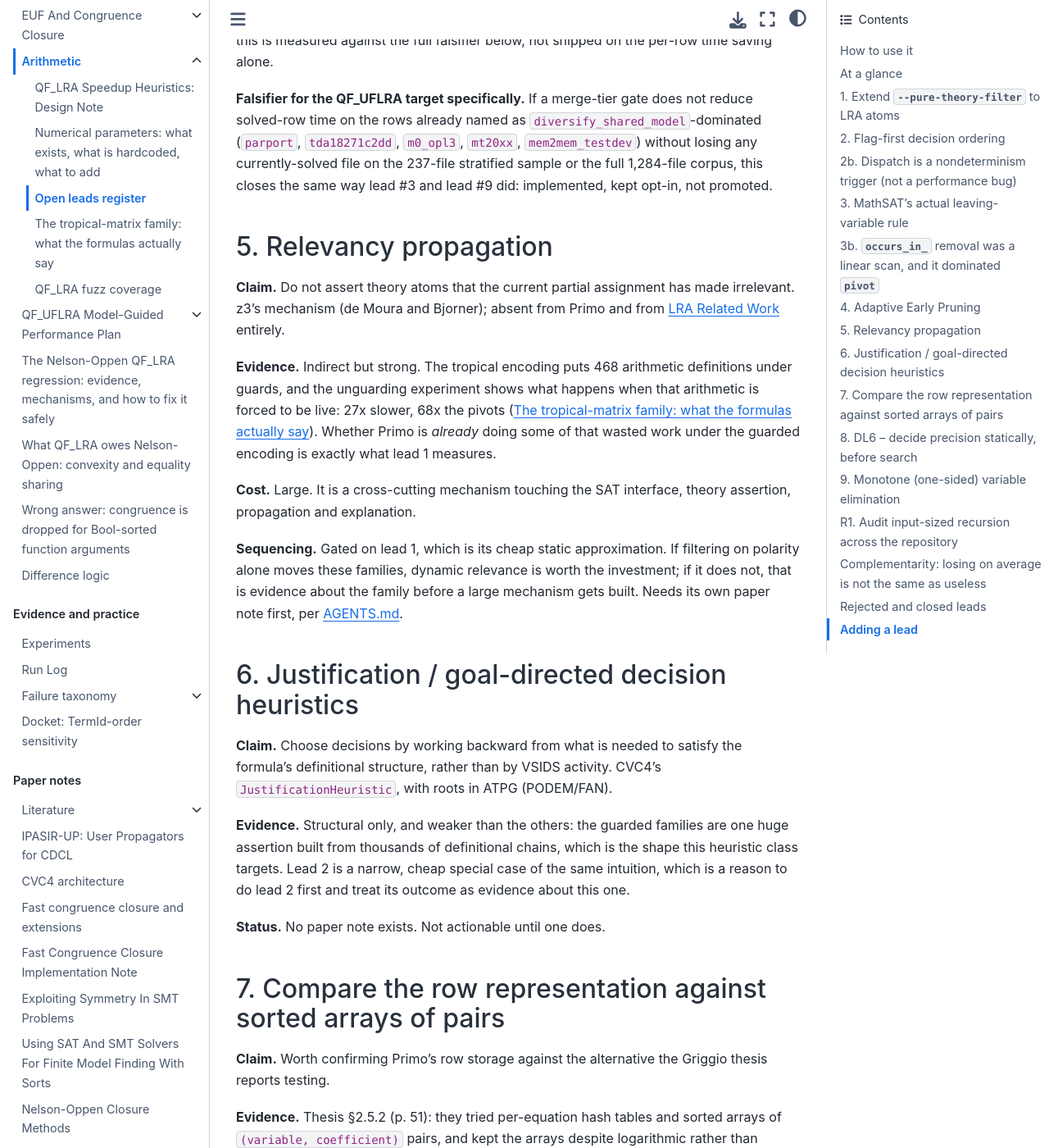
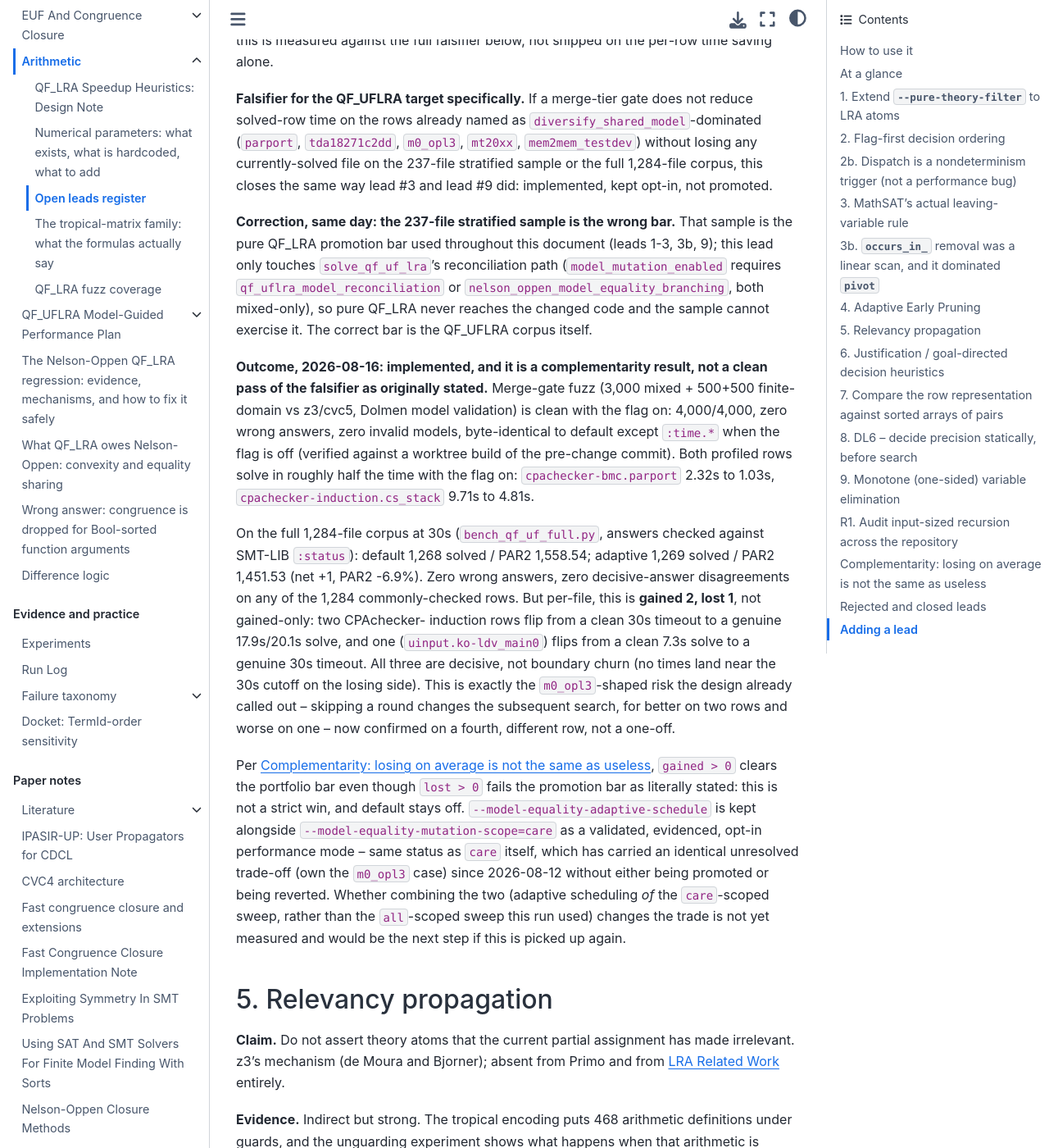
Before and after one commit to primo-solver/primo, a Jupyter Book: the page built from docs/open-leads.md, in a window 1280 px wide and 1400 px high, scrolled down 27114 px. Shown: the whole window at 82% size. Built offline with Jupyter Book 1.0.4 settings and Sphinx 7.4.7 and the Sphinx Book theme 1.1.4, drawn with Linux system fonts in a browser that asks for light colours; some of the changed text lies outside the part shown.

Commit message:
Record the adaptive-schedule outcome: gained 2/lost 1, kept opt-in
Full 1,284-file QF_UFLRA corpus at 30s: default 1,268 solved / PAR2 1558.54
vs --model-equality-adaptive-schedule 1,269 / PAR2 1451.53 (net +1, -6.9%
PAR2), but per-file this is gained 2 / lost 1, not a clean win -- one row
flips from a 7.3s solve to a 30s timeout, the same m0_opl3-shaped risk the
design called out in advance. Correct the plan's stated falsifier too: the
237-file stratified sample is QF_LRA-only and can't exercise this
QF_UFLRA-only reconciliation path, so it was never a valid bar here.

Per the complementarity framework, gained > 0 clears the portfolio bar but
lost > 0 fails a literal no-losses promotion bar, so the flag stays opt-in
next to --model-equality-mutation-scope=care rather than becoming default.

```diff
--- a/docs/open-leads.md
+++ b/docs/open-leads.md
@@ -37,7 +37,7 @@ notes it points to.
 | [2b](#lead-two-lra-paths) | Dispatch trigger: propositional variables route pure QF_LRA to the NO path | neutral at 15s, but **costs solved files at 300s**; bisected to `ffaf9eb` on main | -- | **reopened 2026-08-07: a main-branch regression** |
 | [3](#lead-leaving-rule) | MathSAT's real leaving rule: least-violated, short-row tie-break | 167 vs 174 on the bar; beats the *other* existing policy by 5 | done | **implemented, opt-in; did not clear its bar** |
 | [3b](#lead-occurs-in) | `occurs_in_` maintenance: the representation is half a sparse matrix | tropical 1/10 -> **2/10** at 1200s, gained 1 / lost 0; bar-neutral on the stratified sample | **large** (representation change) | **implemented, default**; 2 earlier prototypes rejected |
-| [4](#lead-aep) | Adaptive Early Pruning | ~20% total time in its source | small-medium | **in progress on a concrete QF_UFLRA target, see update** |
+| [4](#lead-aep) | Adaptive Early Pruning | ~20% total time in its source | small-medium | **implemented for the QF_UFLRA target, opt-in; gained 2/lost 1, not promoted** |
 | [5](#lead-relevancy) | Relevancy propagation | unknown, principled | **large** | open, gated on 1 |
 | [6](#lead-justification) | Justification / goal-directed decision heuristics | unknown | medium-large | open, no paper note yet |
 | [7](#lead-row-representation) | Compare row representation against sorted arrays of pairs | already the endorsed design; 0.00% map cost in the profile | done | **closed: already implemented** |
@@ -1015,6 +1015,48 @@ not reduce solved-row time on the rows already named as
 237-file stratified sample or the full 1,284-file corpus, this closes the
 same way lead #3 and lead #9 did: implemented, kept opt-in, not promoted.
 
+**Correction, same day: the 237-file stratified sample is the wrong bar.**
+That sample is the pure QF_LRA promotion bar used throughout this document
+(leads 1-3, 3b, 9); this lead only touches `solve_qf_uf_lra`'s reconciliation
+path (`model_mutation_enabled` requires `qf_uflra_model_reconciliation` or
+`nelson_oppen_model_equality_branching`, both mixed-only), so pure QF_LRA
+never reaches the changed code and the sample cannot exercise it. The correct
+bar is the QF_UFLRA corpus itself.
+
+**Outcome, 2026-08-16: implemented, and it is a complementarity result, not a
+clean pass of the falsifier as originally stated.** Merge-gate fuzz (3,000
+mixed + 500+500 finite-domain vs z3/cvc5, Dolmen model validation) is clean
+with the flag on: 4,000/4,000, zero wrong answers, zero invalid models,
+byte-identical to default except `:time.*` when the flag is off (verified
+against a worktree build of the pre-change commit). Both profiled rows solve
+in roughly half the time with the flag on:
+`cpachecker-bmc.parport` 2.32s to 1.03s, `cpachecker-induction.cs_stack`
+9.71s to 4.81s.
+
+On the full 1,284-file corpus at 30s (`bench_qf_uf_full.py`, answers checked
+against SMT-LIB `:status`): default 1,268 solved / PAR2 1,558.54; adaptive
+1,269 solved / PAR2 1,451.53 (net +1, PAR2 -6.9%). Zero wrong answers, zero
+decisive-answer disagreements on any of the 1,284 commonly-checked rows. But
+per-file, this is **gained 2, lost 1**, not gained-only: two CPAchecker-
+induction rows flip from a clean 30s timeout to a genuine 17.9s/20.1s solve,
+and one (`uinput.ko-ldv_main0`) flips from a clean 7.3s solve to a genuine
+30s timeout. All three are decisive, not boundary churn (no times land near
+the 30s cutoff on the losing side). This is exactly the `m0_opl3`-shaped risk
+the design already called out -- skipping a round changes the subsequent
+search, for better on two rows and worse on one -- now confirmed on a fourth,
+different row, not a one-off.
+
+Per [](#complementarity), `gained > 0` clears the portfolio bar even though
+`lost > 0` fails the promotion bar as literally stated: this is not a strict
+win, and default stays off. `--model-equality-adaptive-schedule` is kept
+alongside `--model-equality-mutation-scope=care` as a validated, evidenced,
+opt-in performance mode -- same status as `care` itself, which has carried an
+identical unresolved trade-off (own the `m0_opl3` case) since 2026-08-12
+without either being promoted or being reverted. Whether combining the two
+(adaptive scheduling *of* the `care`-scoped sweep, rather than the `all`-scoped
+sweep this run used) changes the trade is not yet measured and would be the
+next step if this is picked up again.
+
 (lead-relevancy)=
 ## 5. Relevancy propagation
 
```
Also changed, not shown: docs/qf-uflra-model-guided-performance.md (+19 -0 lines).
